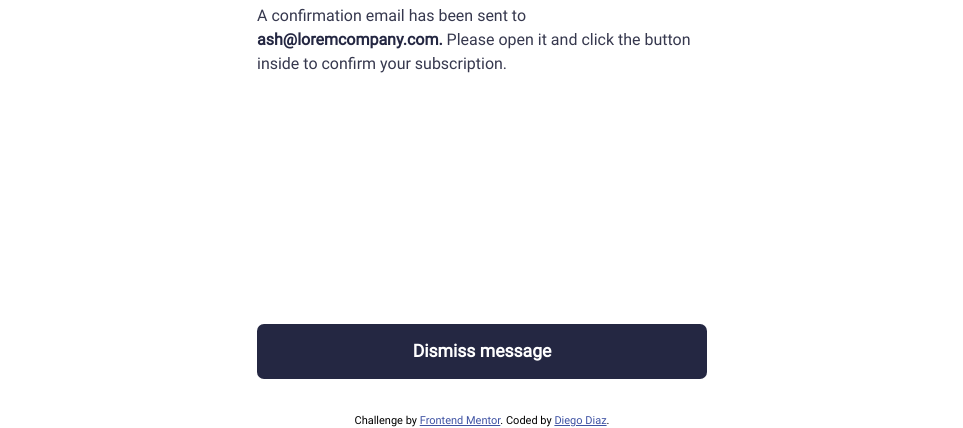
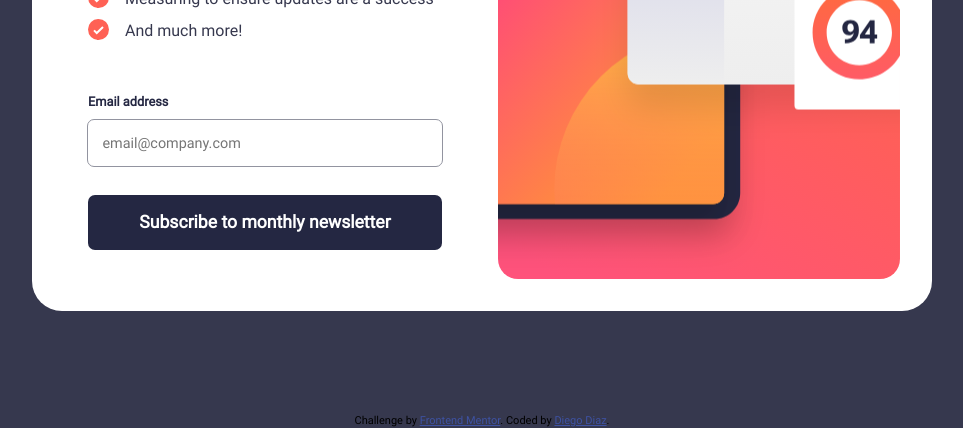
Before and after one commit to dialejo24/newsletter-signup-, a website built with webpack: page dist/index.html in a window 1280 px wide. Shown: the part 386-814 px from the top of the page, without its empty margins (158-1121 px from the left). Built offline with Linux system fonts and the light colour scheme.

Commit message:
Complete CSS desktop version

```diff
--- a/src/style.css
+++ b/src/style.css
@@ -33,6 +33,8 @@ body {
     visibility: hidden;
     position: absolute;
     top:0;
+    height:0;
+    overflow: hidden;
 }
 
 .successful-card {
@@ -54,7 +56,7 @@ h2 {
 }
 
 h1 {
-    font-size: 2.3rem;
+    font-size:  clamp(2.3rem, 1rem + 3vw, 3rem);
 }
 
 h2 {
@@ -141,6 +143,46 @@ label[for="email"] {
     margin-top: 2em;
 }
 
+
+@media (min-width:700px) {
+    body {
+        background-color: var(--charcoal-grey);
+    }
+
+    .container {
+        display: flex;
+        justify-content: center;
+        align-items: center;
+    }
+
+    main {
+        display: grid;
+        background-color: var(--white);
+        max-width: 900px;
+        grid-template-columns: 1fr 1fr;
+        padding: 2em;
+        border-radius: 30px;
+        width: 90%;
+        min-height: 593px;
+        gap: 2em;
+    }
+
+    .main-content {
+        align-self: center;
+    }
+
+    .header-img {
+        order: 2;
+        background-image: url("assets/images/illustration-sign-up-desktop.svg");
+        max-height: initial;
+        height: 100%;
+        background-size: cover;
+        border-radius: 20px;
+    }
+
+
+}
+
 .attribution {
     font-size: 11px;
     text-align: center;
```
Also changed, not shown: dist/ce2024babf0bc98a8862.svg (added), dist/index.html, dist/main.js.
